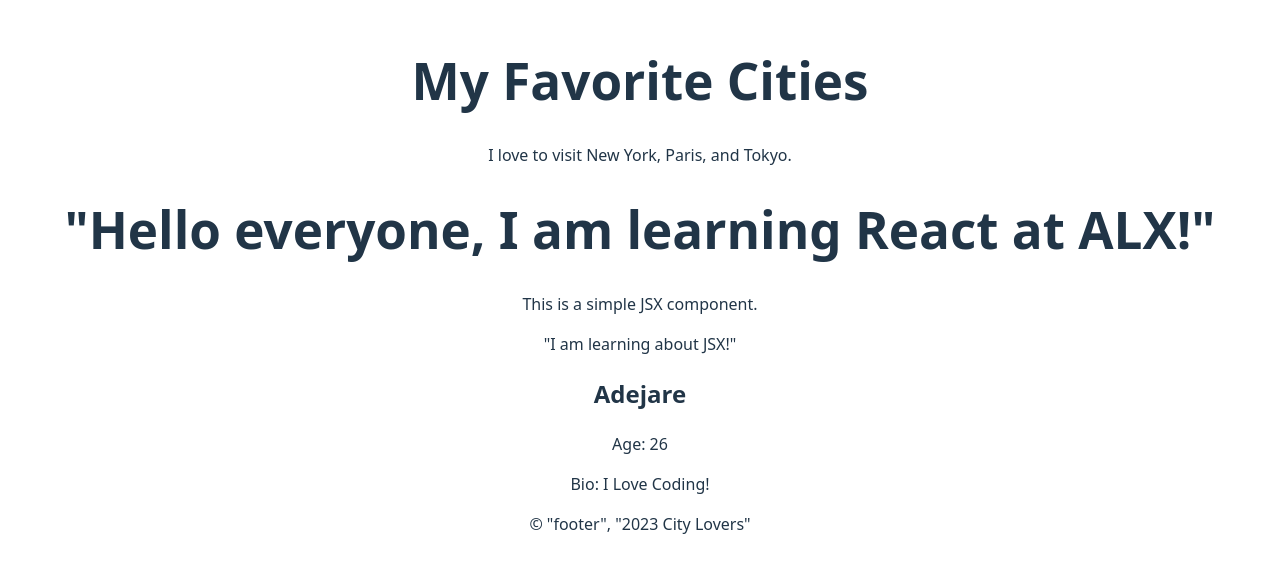
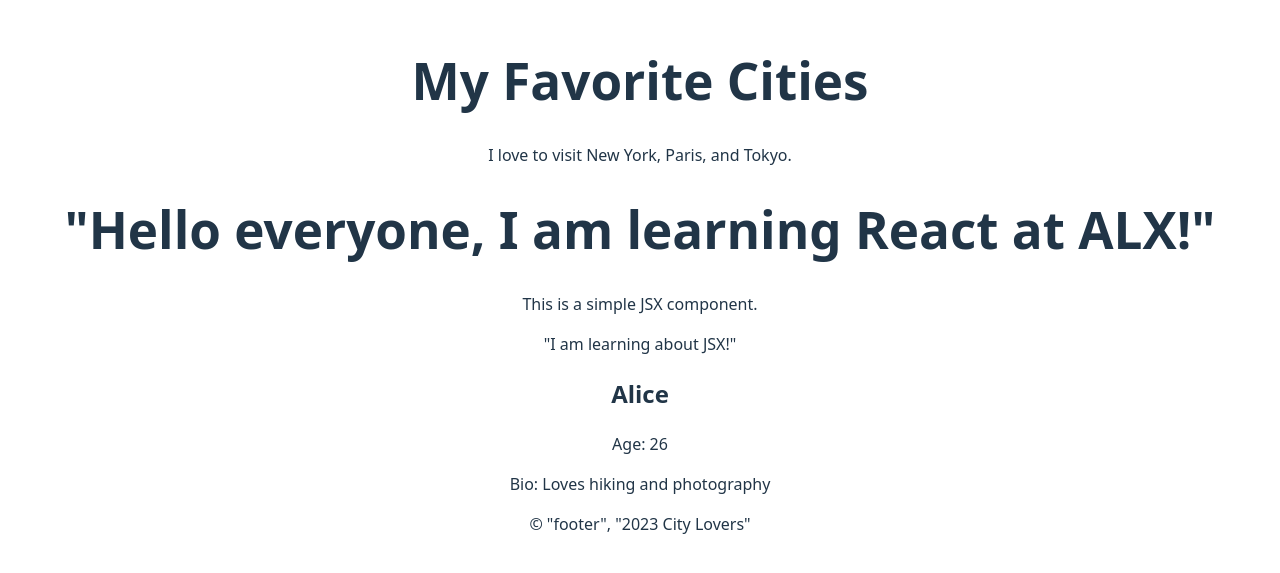
Before and after one commit to AdejareAyomikun/alx-fe-reactjs, a React (Vite) app in the folder alx-react-app/: page / in a window 1280 px wide. Shown: the part 115-688 px from the top of the page. Built offline with nearby package versions, Linux system fonts and the light colour scheme.

Commit message:
Added UserProfile.jsx

```diff
--- a/alx-react-app/src/App.jsx
+++ b/alx-react-app/src/App.jsx
@@ -14,9 +14,9 @@ function App() {
       <MainContent />
       <WelcomeMessage />
       <UserProfile
-      name="Adejare"
+      name="Alice"
       age={26}
-      bio="I Love Coding!"
+      bio="Loves hiking and photography"
       />
       <Footer />
     </>
```
